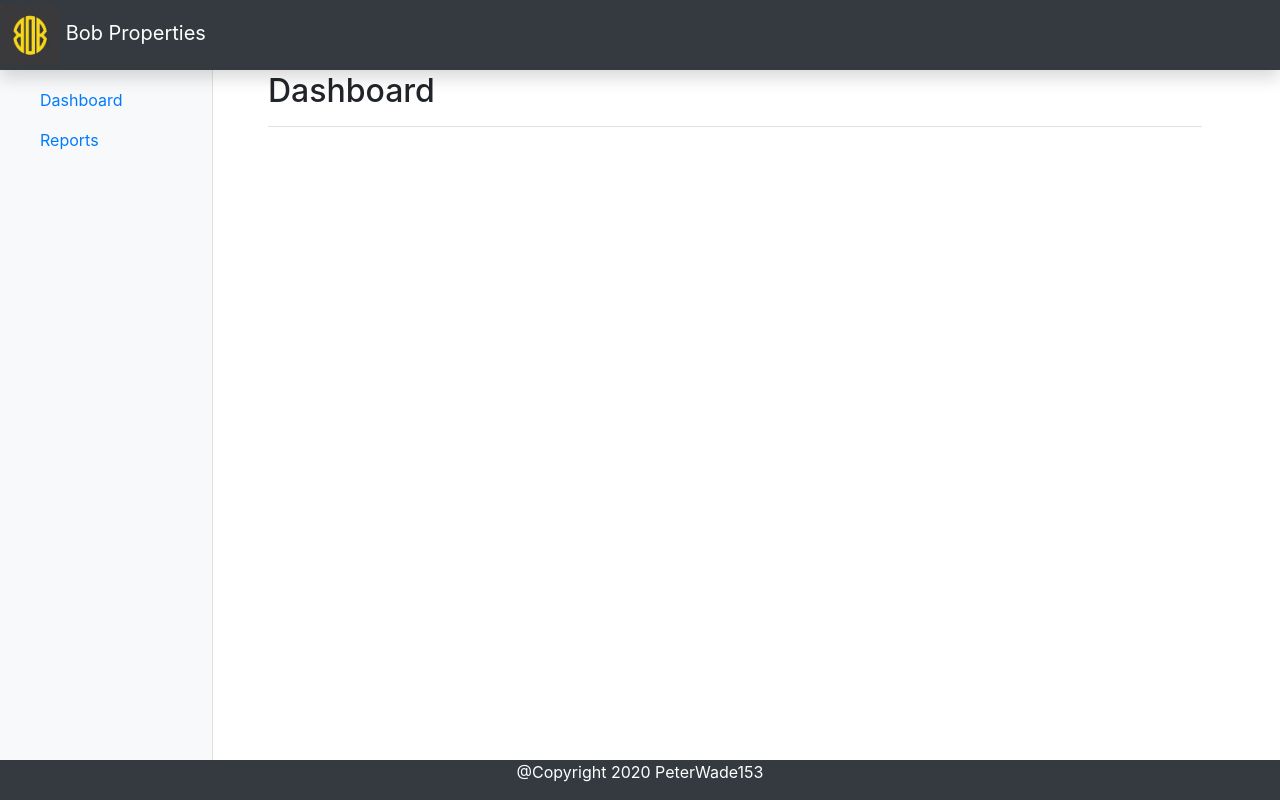
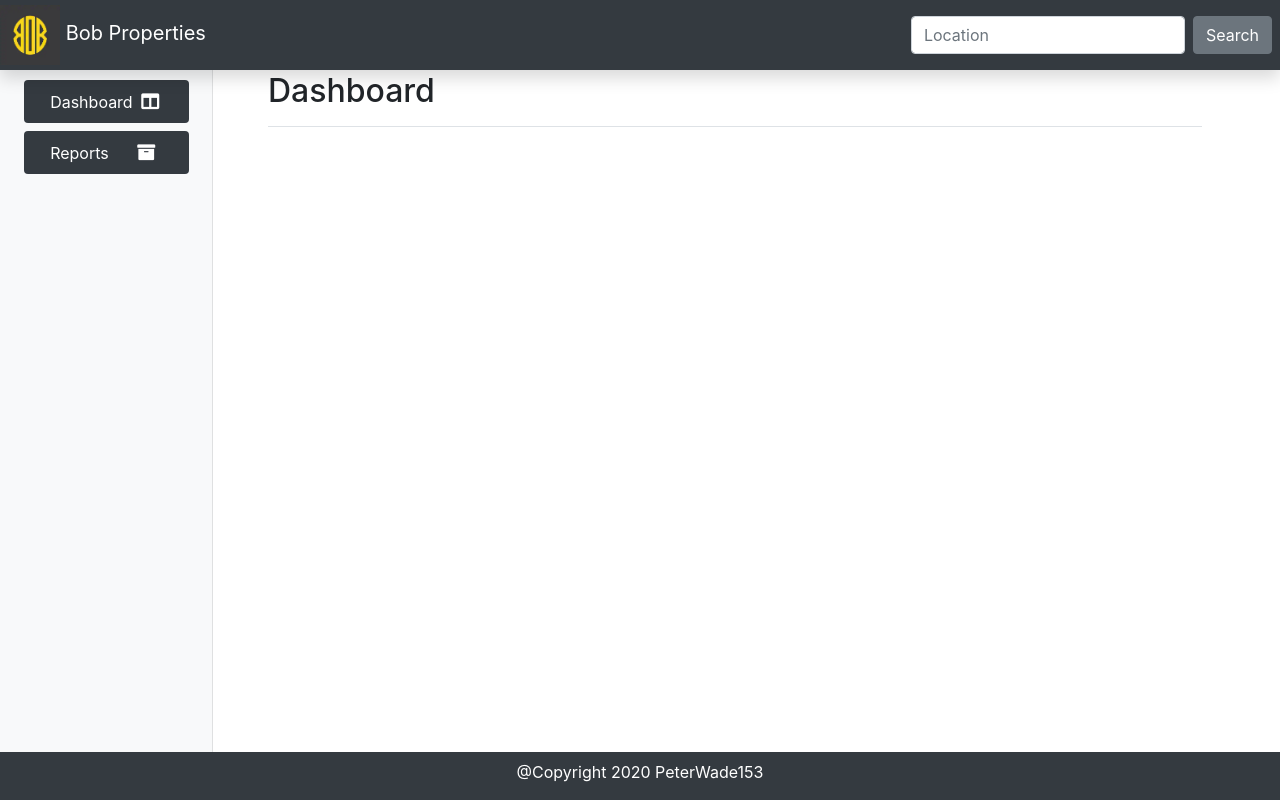
Before and after one commit to peterwade153/house-bob, a Django app: page / in a window 1280 px wide. Run offline with Django 3.2, Linux system fonts and the light colour scheme; some libraries are stand-ins or nearby versions.

Commit message:
add search form and icons

```diff
--- a/properties/templates/base.html
+++ b/properties/templates/base.html
@@ -7,6 +7,9 @@
         <meta charset="utf-8">
         <meta name="viewport" content="width=device-width, initial-scale=1, shrink-to-fit=no">
         <link rel="stylesheet" href="https://stackpath.bootstrapcdn.com/bootstrap/4.3.1/css/bootstrap.min.css" integrity="sha384-ggOyR0iXCbMQv3Xipma34MD+dH/1fQ784/j6cY/iJTQUOhcWr7x9JvoRxT2MZw1T" crossorigin="anonymous">
+        <link rel="stylesheet" href="https://use.fontawesome.com/releases/v5.7.0/css/all.css" integrity="sha384-lZN37f5QGtY3VHgisS14W3ExzMWZxybE1SJSEsQp9S+oqd12jhcu+A56Ebc1zFSJ" crossorigin="anonymous">
+
+        <!-- custom css -->
         <link rel="stylesheet" href="{% static 'properties/css/styles.css' %}">
 
         <!-- title -->
@@ -21,18 +24,31 @@
                     <img src="{% static 'properties/images/bob-logo.png' %}" width="60" height="60" class="d-inline-block align-middle" alt="">
                     Bob Properties
                 </a>
+                <form class="form-inline my-2 my-lg-0">
+                    <input class="form-control mr-sm-2" type="search" placeholder="Location" aria-label="Search">
+                    <button class="btn btn-secondary my-2 my-sm-0 mr-2" type="submit">Search</button>
+                  </form>
             </nav>
 
             <!-- content -->
             <div class="row">
                 <nav class="col-md-2 d-none d-md-block bg-light sidebar px-4 my-4">
                     <div class="sidebar-sticky">
-                        <ul class="nav">
-                            <li class="nav-item">
-                                <a class="nav-link active" href="#"> Dashboard</a>
+                        <!-- side bar -->
+                        <ul class="nav flex-column nav-pills nav-fill">
+                            <li class="nav-item pb-2">
+                                <a class="nav-link active bg-dark" href="#">Dashboard
+                                    <span style="font-size: 18px">
+                                        <i class="fas fa-columns px-1"></i>
+                                    </span>
+                                </a>
                             </li>
-                            <li class="nav-item">
-                                <a class="nav-link active" href="#"> Reports</a>
+                            <li class="nav-item pb-2">
+                                <a class="nav-link active bg-dark" href="#">Reports
+                                    <span style="font-size: 18px">
+                                        <i class="fas fa-archive pl-4 pr-2"></i>
+                                    </span>
+                                </a>
                             </li>
                         </ul>
                     </div>
@@ -45,11 +61,10 @@
                 </main>
             </div>
 
-
             <!-- footer -->
             <footer class="fixed-bottom">
-                <div class="d-flex justify-content-center bg-dark">
-                    <p class="text-center text-white">@Copyright 2020 PeterWade153</p>
+                <div class="d-flex justify-content-center bg-dark ">
+                    <p class="text-center text-white mt-2">@Copyright 2020 PeterWade153</p>
                 </div>
             </footer>
         </div>
```
